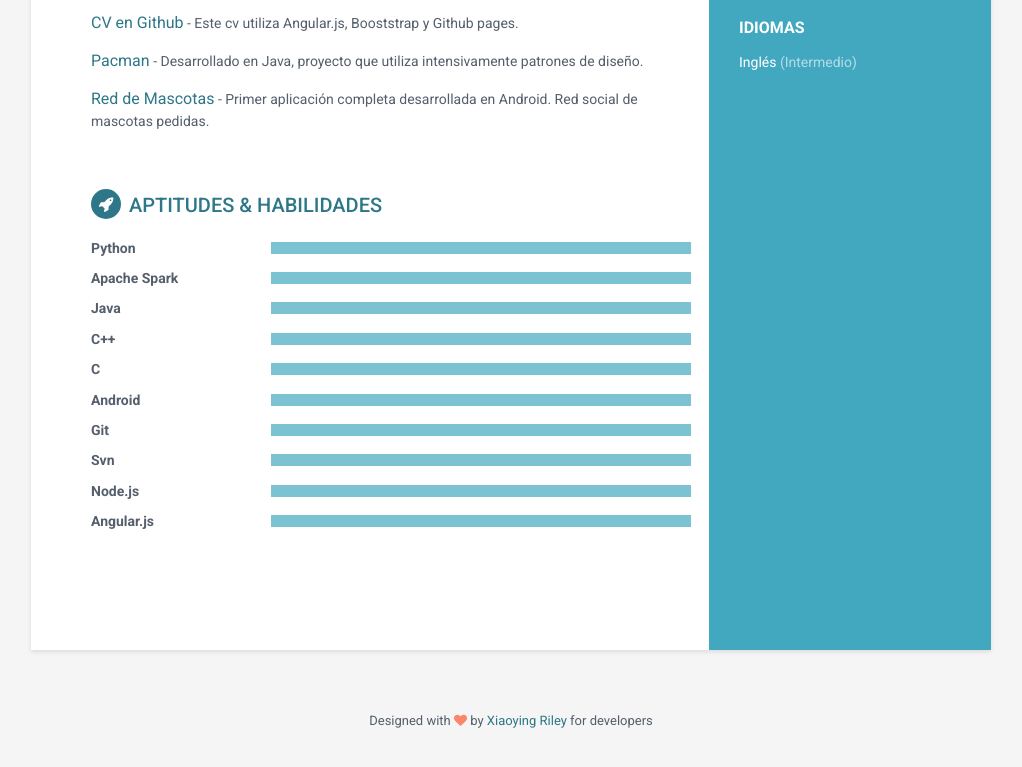
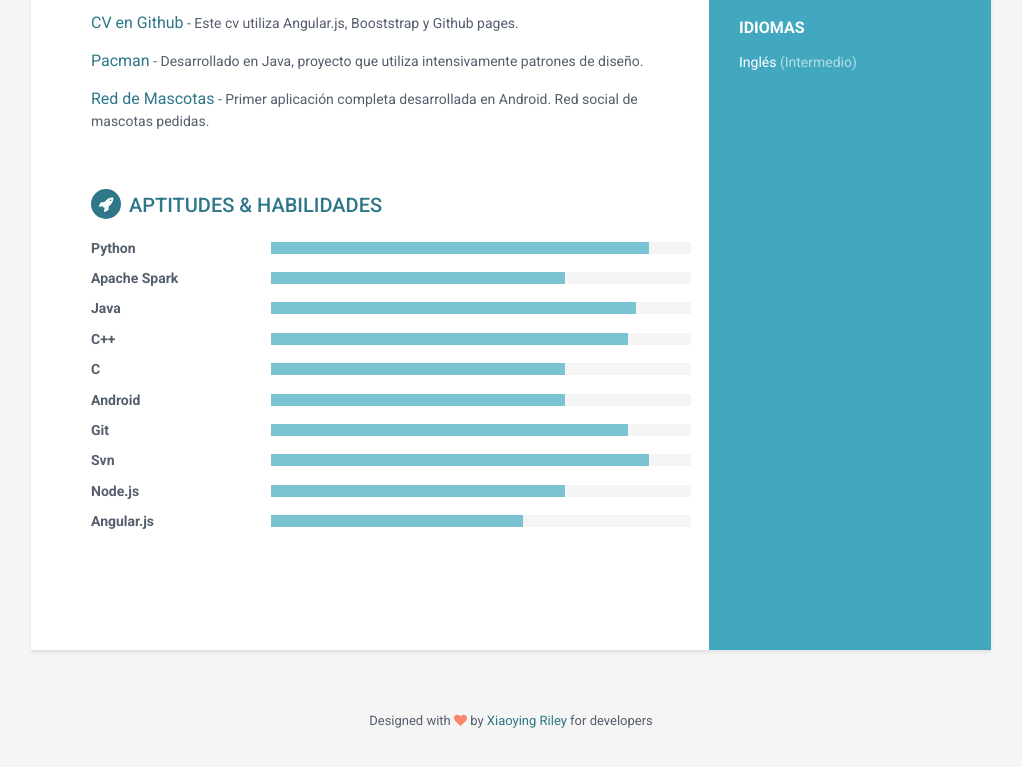
Before and after one commit to GFibrizo/GFibrizo.github.io, a website: page index.html in a window 1280 px wide. Shown: the part 854-1621 px from the top of the page, without its empty margins (129-1151 px from the left). Drawn offline with nearby package versions, Linux system fonts and the light colour scheme.

Commit message:
Fix a barras de skills

```diff
--- a/skills/skills.template.html
+++ b/skills/skills.template.html
@@ -1,6 +1,6 @@
 <div ng-repeat="skill in $ctrl.skills" class="item">
     <h3 class="level-title">{{skill.title}}</h3>
     <div class="level-bar">
-        <div class="level-bar-inner" data-level={{skill.level}}></div>
+        <div class="level-bar-inner" style="width:{{skill.level}};" data-level={{skill.level}}></div>
     </div><!--//level-bar-->
 </div><!--//item-->
```
